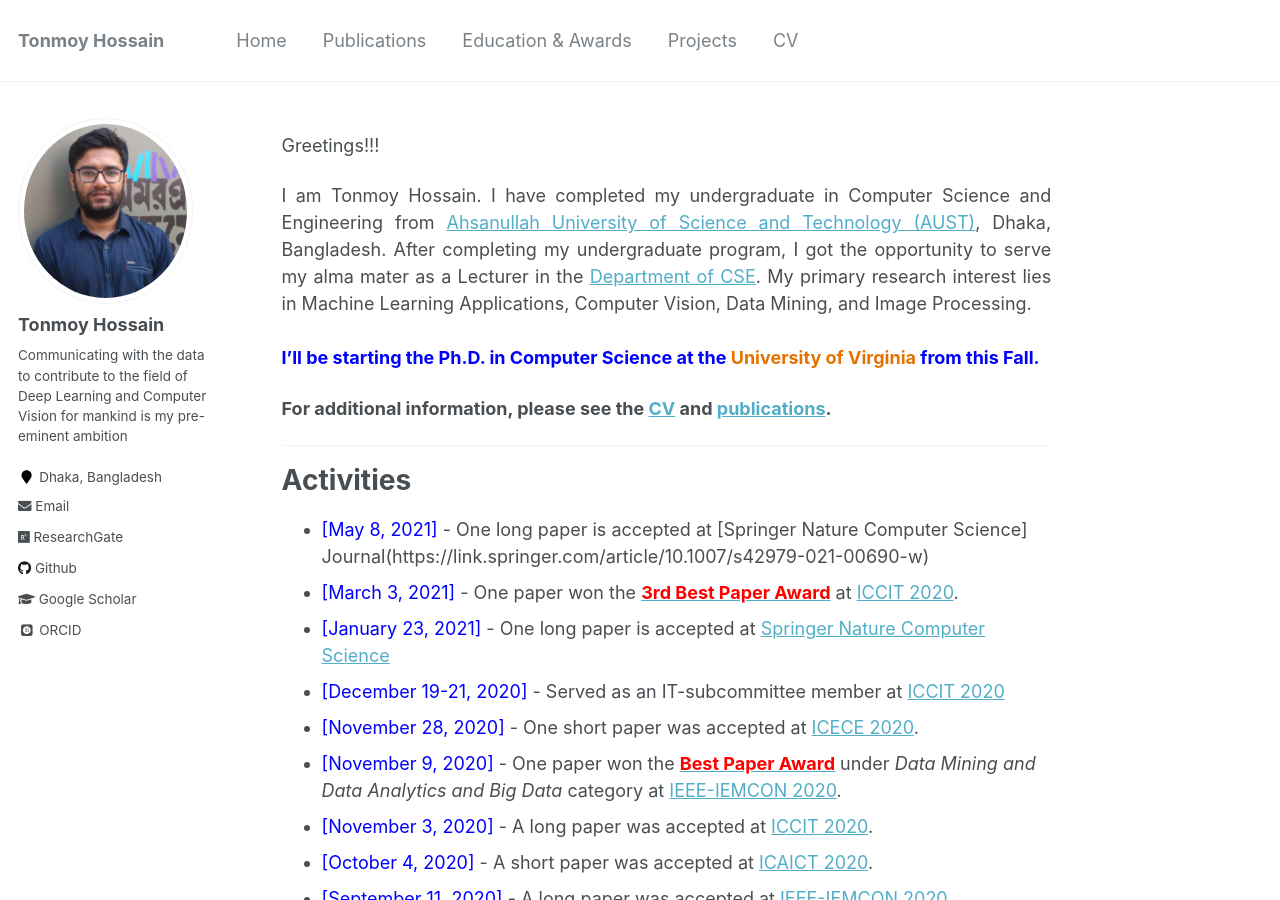
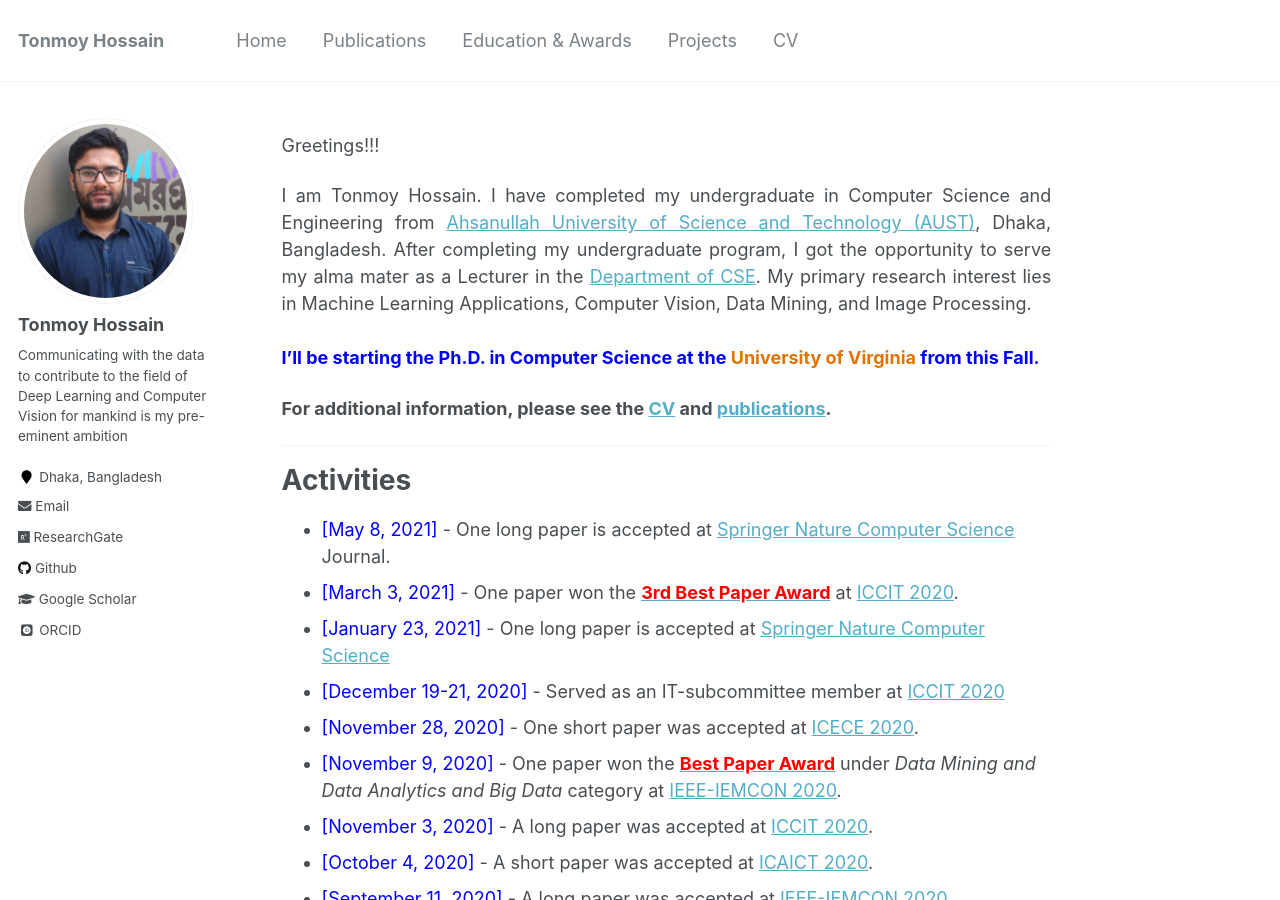
Before and after one commit to shaeekh/shaeekh.github.io, a Jekyll site: the page built from _pages/about.md, in a window 1280 px wide and 900 px high. Built offline with Jekyll 4.4.1, drawn with Linux system fonts in a browser that asks for light colours; some web fonts are replaced.

Commit message:
Update about.md

```diff
--- a/_pages/about.md
+++ b/_pages/about.md
@@ -24,7 +24,7 @@ I am Tonmoy Hossain. I have completed my undergraduate in Computer Science and E
 
 # Activities
 
-* <span style="color:Blue"> [May 8, 2021] </span> - One long paper is accepted at [Springer Nature Computer Science] Journal(https://link.springer.com/article/10.1007/s42979-021-00690-w)
+* <span style="color:Blue"> [May 8, 2021] </span> - One long paper is accepted at [Springer Nature Computer Science ](https://link.springer.com/article/10.1007/s42979-021-00690-w) Journal.
 * <span style="color:Blue"> [March 3, 2021] </span> - One paper won the [<span style ="color:Red">**3rd Best Paper Award**</span>](https://tonmoy-hossain.github.io/files/ICCIT-Best-Paper.pdf) at [ICCIT 2020](http://iccit.org.bd/2020/).
 * <span style="color:Blue"> [January 23, 2021] </span> - One long paper is accepted at [Springer Nature Computer Science](https://link.springer.com/article/10.1007/s42979-021-00487-x?wt_mc=Internal.Event.1.SEM.ArticleAuthorIncrementalIssue&utm_source=ArticleAuthorIncrementalIssue&utm_medium=email&utm_content=AA_en_06082018&ArticleAuthorIncrementalIssue_20210302)
 * <span style="color:Blue"> [December 19-21, 2020] </span> - Served as an IT-subcommittee member at [ICCIT 2020](http://iccit.org.bd/2020/)
```
